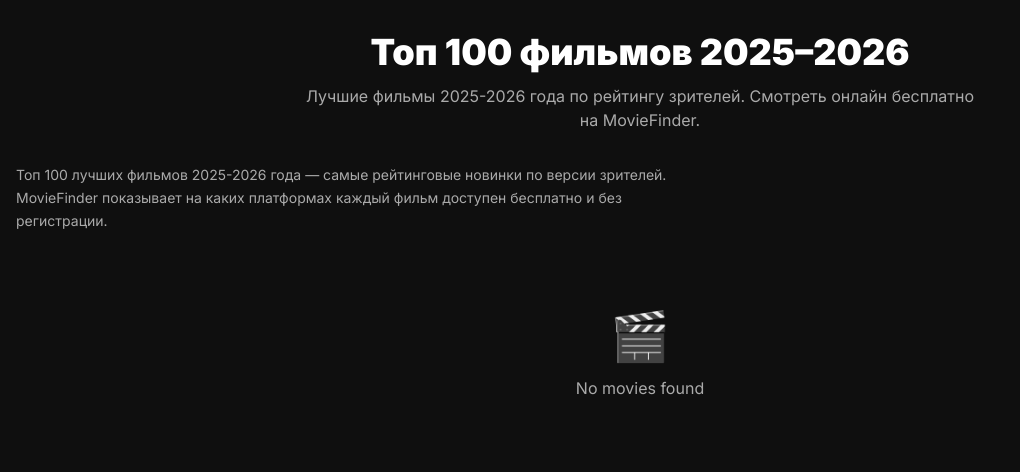
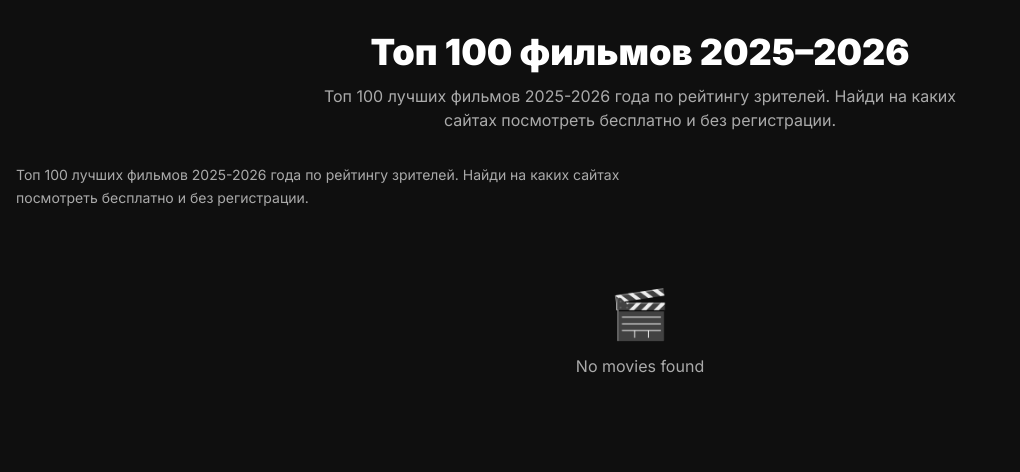
Before and after one commit to gambnewcash-cmyk/moviefinder, a FastAPI app: page /top in a window 1280 px wide. Shown: the part 57-529 px from the top of the page, without its empty margins (0-1020 px from the left). Run offline with FastAPI, Linux system fonts and the light colour scheme; data that the repository does not hold is empty; some libraries are stand-ins or nearby versions.

Commit message:
Fix top/2026 page texts: aggregator positioning (find where to watch)

```diff
--- a/templates/films_2026.html
+++ b/templates/films_2026.html
@@ -50,7 +50,7 @@
 
 <!-- SEO Text -->
 {% if lang == "ru" %}
-<p class="text-muted text-sm leading-relaxed max-w-2xl mt-3 mb-4">Все фильмы 2026 года с реальными рейтингами зрителей. MovieFinder показывает на каких платформах каждый фильм доступен бесплатно и без регистрации.</p>
+<p class="text-muted text-sm leading-relaxed max-w-2xl mt-3 mb-4">Новые фильмы 2026 — найди где посмотреть онлайн бесплатно без регистрации. Лучшие новинки 2026 года.</p>
 {% else %}
 <p class="text-muted text-sm leading-relaxed max-w-2xl mt-3 mb-4">All movies released in 2026 with real audience ratings. Updated as new films arrive. Watch new 2026 movies online free.</p>
 {% endif %}
--- a/templates/top.html
+++ b/templates/top.html
@@ -55,7 +55,7 @@
 
 <!-- SEO Text -->
 {% if lang == "ru" %}
-<p class="text-muted text-sm leading-relaxed max-w-2xl mt-3 mb-4">Топ 100 лучших фильмов 2025-2026 года — самые рейтинговые новинки по версии зрителей. MovieFinder показывает на каких платформах каждый фильм доступен бесплатно и без регистрации.</p>
+<p class="text-muted text-sm leading-relaxed max-w-2xl mt-3 mb-4">Топ 100 лучших фильмов 2025-2026 года по рейтингу зрителей. Найди на каких сайтах посмотреть бесплатно и без регистрации.</p>
 {% else %}
 <p class="text-muted text-sm leading-relaxed max-w-2xl mt-3 mb-4">Top 100 best movies of 2025-2026 — the highest-rated new releases of the past two years. Curated for quality, all watchable online for free on MovieFinder.</p>
 {% endif %}
--- a/translations.py
+++ b/translations.py
@@ -449,12 +449,12 @@ TRANSLATIONS = {
         "index_page_title": "Смотреть фильмы онлайн бесплатно 2025 2026 — MovieFinder",
         "index_meta_description": "Найди где смотреть фильмы 2025 и 2026 онлайн бесплатно без регистрации. Кинопоиск, Okko, IVI, Netflix и 20+ источников. AI поиск по сюжету.",
         "watch_online_free": "смотреть онлайн бесплатно",
-        "top_page_title": "Топ 100 фильмов 2025-2026 — смотреть онлайн бесплатно | MovieFinder",
+        "top_page_title": "Топ 100 лучших фильмов 2025-2026 — найди где посмотреть бесплатно | MovieFinder",
         "top_page_h1": "Топ 100 фильмов 2025–2026",
-        "top_page_desc": "Лучшие фильмы 2025-2026 года по рейтингу зрителей. Смотреть онлайн бесплатно на MovieFinder.",
+        "top_page_desc": "Топ 100 лучших фильмов 2025-2026 года по рейтингу зрителей. Найди на каких сайтах посмотреть бесплатно и без регистрации.",
         "films2026_page_title": "Новые фильмы 2026 смотреть онлайн бесплатно | MovieFinder",
         "films2026_page_h1": "Новые фильмы 2026 — смотреть онлайн",
-        "films2026_page_desc": "Новые фильмы 2026 — смотреть онлайн бесплатно без регистрации. Лучшие новинки 2026 года.",
+        "films2026_page_desc": "Новые фильмы 2026 — найди где посмотреть онлайн бесплатно без регистрации. Лучшие новинки 2026 года.",
         "top_nav": "Топ 100",
         "films2026_nav": "Фильмы 2026",
 
```
